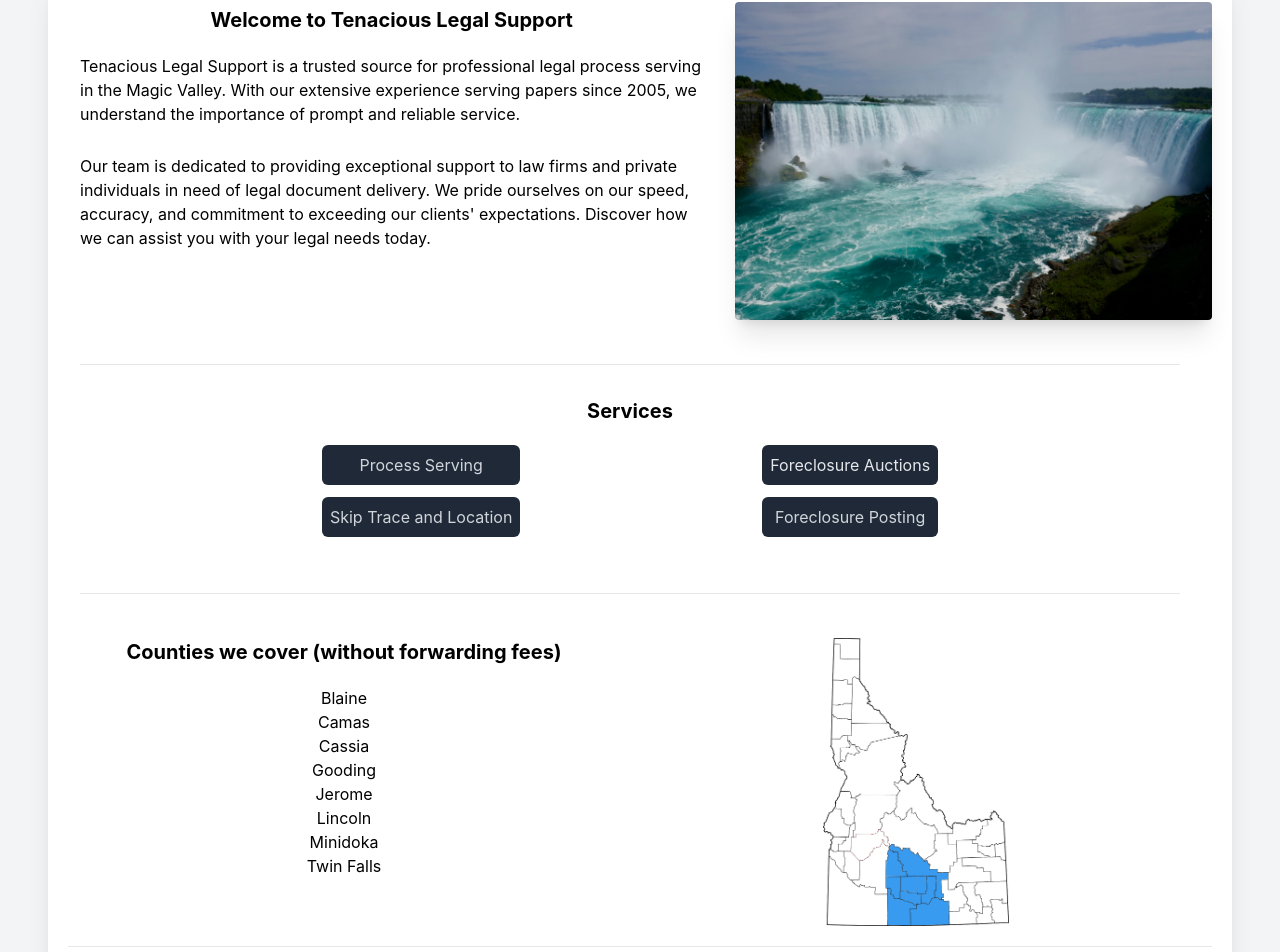
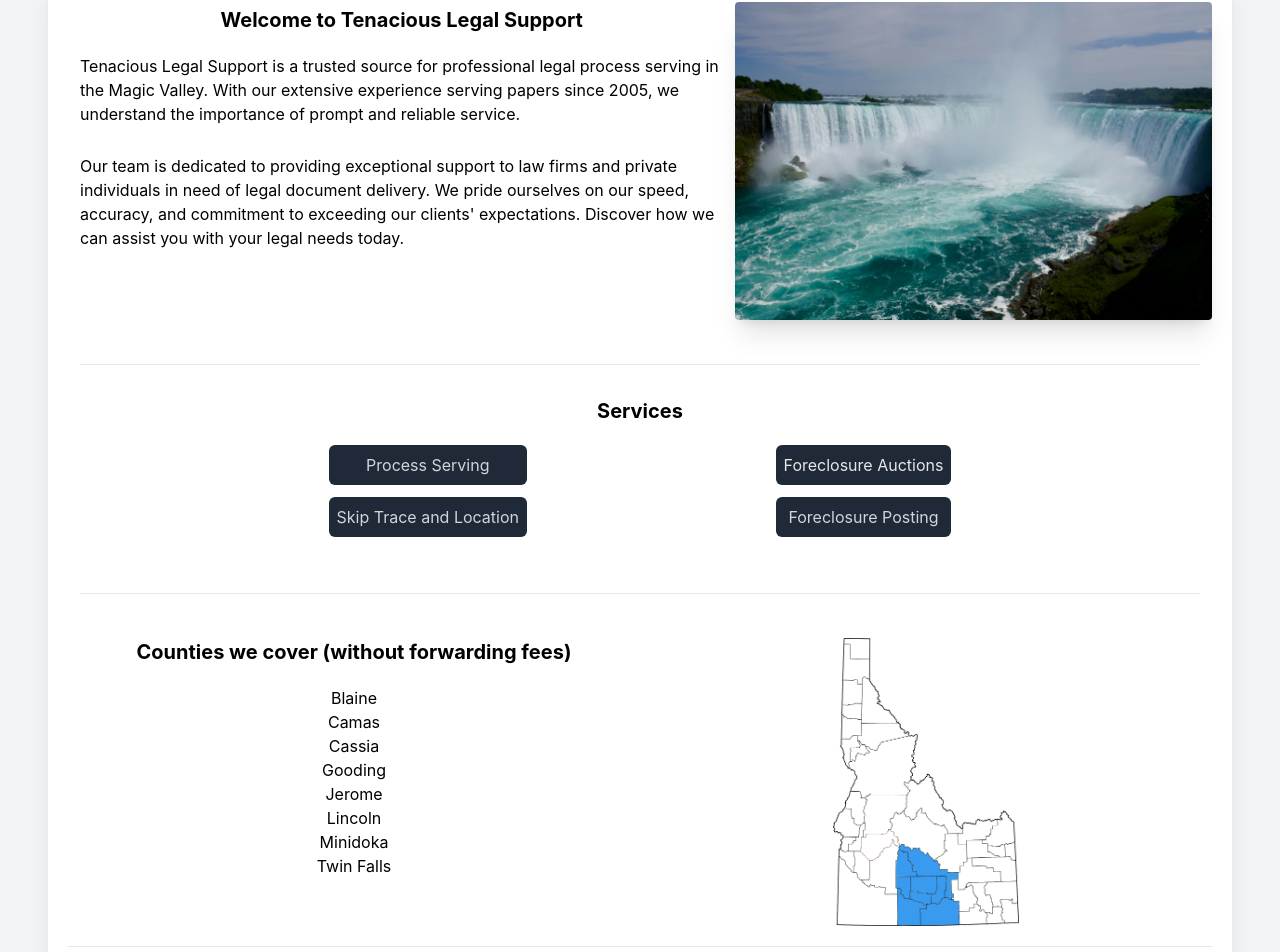
Before and after one commit to patrick-misner/tenacious-legal, a React (Create React App) app: page / in a window 1280 px wide. Shown: the part 178-1130 px from the top of the page. Built offline with nearby package versions, Linux system fonts and the light colour scheme.

Commit message:
homepage margin fix

```diff
--- a/src/components/service-area.jsx
+++ b/src/components/service-area.jsx
@@ -2,10 +2,10 @@ import countymap from '../images/county-map.png';
 
 const ServiceAreaComponent = () => (
   <>
-    <div className="col-span-12 px-3 mr-5">
+    <div className="col-span-12 px-3">
       <hr className="h-px my-8 bg-gray-200 border-0 dark:bg-gray-300" />
     </div>
-    <div className="col-span-12 md:col-span-6 px-3 my-3 mr-5 text-center">
+    <div className="col-span-12 md:col-span-6 px-3 my-3 text-center">
       <p className="font-bold mb-5 text-xl dark:text-white">
         Counties we cover (without forwarding fees)
       </p>
@@ -21,7 +21,7 @@ const ServiceAreaComponent = () => (
       </ul>
     </div>
 
-    <div className="col-span-12 md:col-span-6 px-3 my-3 mr-5">
+    <div className="col-span-12 md:col-span-6 px-3 my-3 ">
       <div className="flex justify-center hover:scale-105 transition duration-300">
         <img
           className="object-contain h-72 w-144"
--- a/src/components/services.jsx
+++ b/src/components/services.jsx
@@ -1,5 +1,5 @@
 const ServicesComponent = () => (
-  <div className="col-span-12 text-black px-3 my-3 mr-5">
+  <div className="col-span-12 text-black px-3 my-3">
     <hr className="h-px my-8 bg-gray-200 border-0 dark:bg-gray-300" />
     <div className="flex justify-center">
       <p className="font-bold mb-5 text-xl dark:text-white">Services</p>
--- a/src/components/welcome.jsx
+++ b/src/components/welcome.jsx
@@ -2,7 +2,7 @@ import logo from '../images/shoshone.jpg';
 
 const Welcome = () => (
   <>
-    <div className="col-span-12 md:col-span-7 md:text-left text-center px-3 my-3 mr-5">
+    <div className="col-span-12 md:col-span-7 md:text-left text-center px-3 my-3">
       <p className="font-bold mb-5 text-xl dark:text-white text-center">
         Welcome to Tenacious Legal Support
       </p>
```
